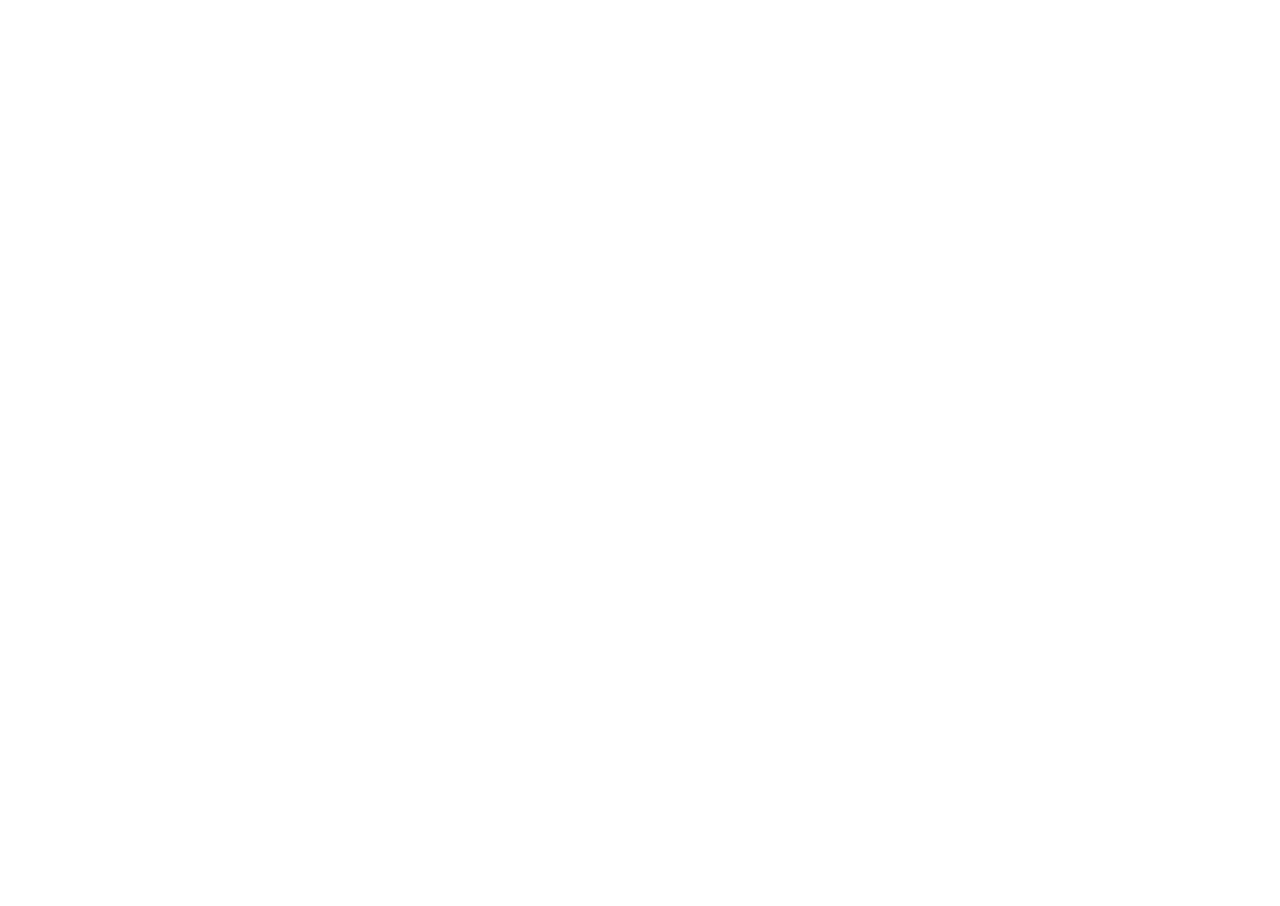
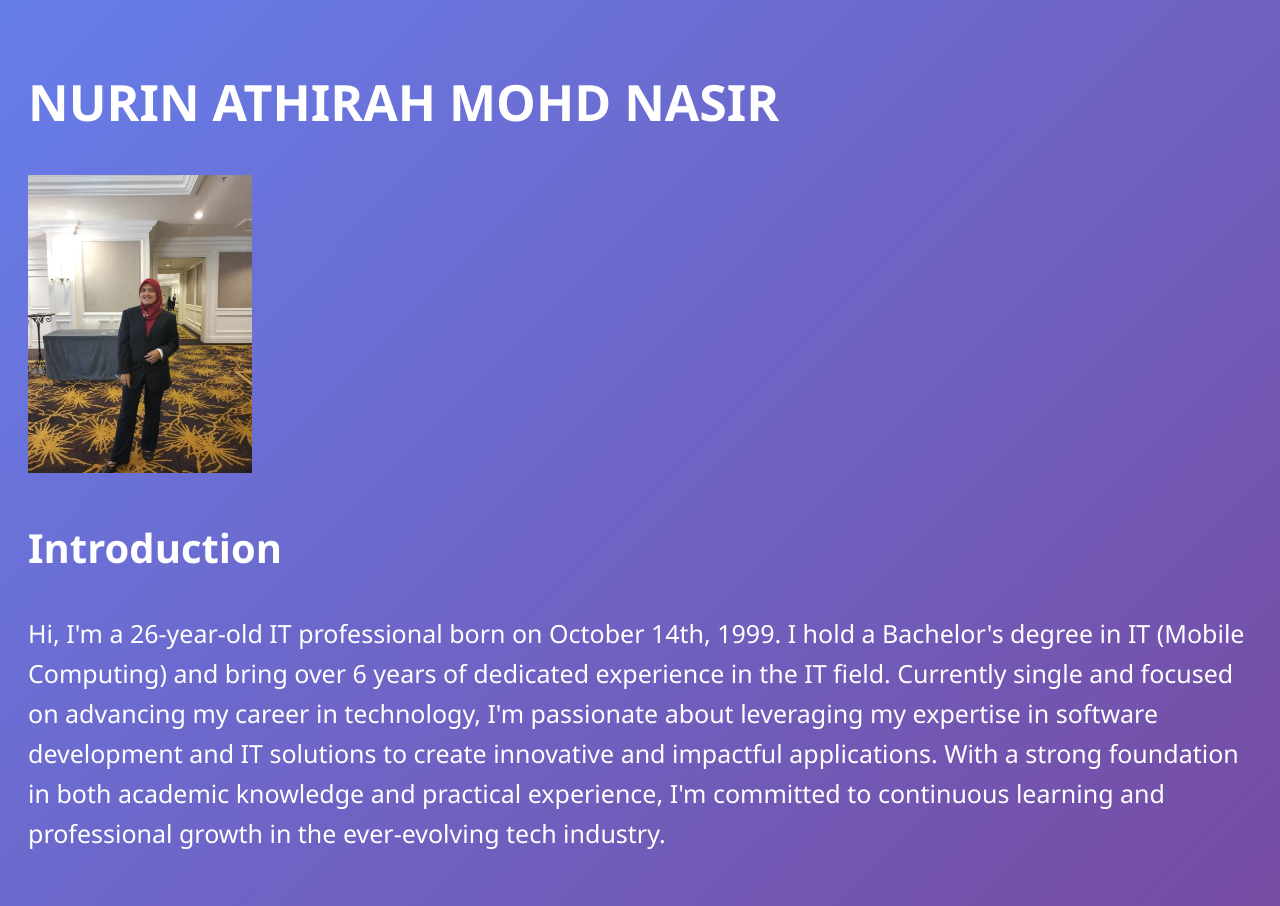
Before and after one commit to nurien99/about-me, a plain HTML site: page index.html in a window 1280 px wide. Before the commit the page ends 800 px from the top, so only its background shows below. Drawn offline with Linux system fonts and the light colour scheme.

Commit message:
Update gamber, add introduction dan css sampai part intro

```diff
--- a/index.html
+++ b/index.html
@@ -4,8 +4,25 @@
     <meta charset="UTF-8">
     <meta name="viewport" content="width=device-width, initial-scale=1.0">
     <title>About Me</title>
+    <link rel="stylesheet" href="style.css">
 </head>
 <body>
+    <header>
+    <h1>NURIN ATHIRAH MOHD NASIR</h1>
+    </header>
+
+    <img src="image/myself.jpeg" alt="Profile Picture" class="myselfpic">
+
+<section class="intro">
+            <h2>Introduction</h2>
+            <p>Hi, I'm a 26-year-old IT professional born on October 14th, 1999.
+                I hold a Bachelor's degree in IT (Mobile Computing) and bring over 6 years of dedicated experience in the IT field.
+                Currently single and focused on advancing my career in technology,
+                I'm passionate about leveraging my expertise in software development
+                and IT solutions to create innovative and impactful applications.
+                With a strong foundation in both academic knowledge and practical experience,
+                I'm committed to continuous learning and professional growth in the ever-evolving tech industry.
+</section>
 
 </body>
 </html>
--- /dev/null
+++ b/style.css
@@ -0,0 +1,27 @@
+*{
+    color: white;
+    text-align: left;
+    font-size: 25px;
+}
+
+body {
+    font-family: 'Segoe UI', Tahoma, Geneva, Verdana, sans-serif;
+    line-height: 1.6;
+    color: #333;
+    background: linear-gradient(135deg, #667eea 0%, #764ba2 100%);
+    min-height: 100vh;
+    padding: 20px;
+}
+
+h1{
+    font-size: 50px;
+}
+
+h2{
+    font-size: 40px;
+}
+
+.myselfpic {
+width:224px;
+height: 298px
+}
```
Also changed, not shown: image/myself.jpeg (added).
